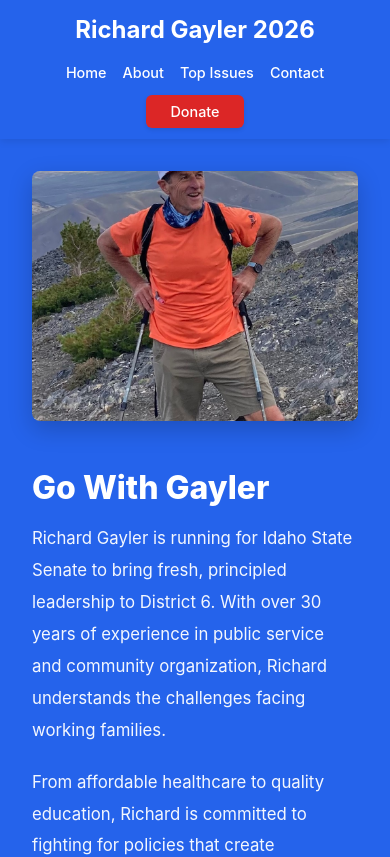
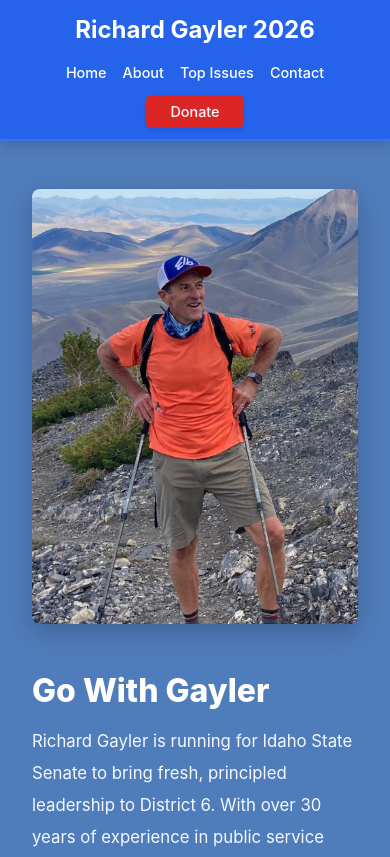
Before and after one commit to Logan-Code-LV/gowithgayler, a React (Vite) app in the folder campaign-site/: page /#/ in a window 390 px wide. Shown: the top 857 px of the page. Built offline with nearby package versions, Linux system fonts and the light colour scheme.

Commit message:
mobile fixes

```diff
--- a/campaign-site/src/components/Hero.css
+++ b/campaign-site/src/components/Hero.css
@@ -1,7 +1,7 @@
 .hero {
-  background: var(--primary-color);
+  background: #4f7cba;
   color: white;
-  padding: 2rem 2rem;
+  padding: 3rem 2rem;
   border-bottom: 1px solid var(--section-divider);
 }
 
@@ -72,6 +72,7 @@
   }
 
   .hero-image {
-    height: 250px;
+    height: auto;
+    object-fit: contain;
   }
 }
--- a/campaign-site/src/components/NavBar.css
+++ b/campaign-site/src/components/NavBar.css
@@ -5,7 +5,8 @@
   position: sticky;
   top: 0;
   z-index: 100;
-  box-shadow: 0 2px 8px rgba(0, 0, 0, 0.1);
+  box-shadow: 0 4px 12px rgba(0, 0, 0, 0.15);
+  border-bottom: 2px solid rgba(255, 255, 255, 0.1);
 }
 
 .nav-container {
--- a/campaign-site/src/index.css
+++ b/campaign-site/src/index.css
@@ -4,7 +4,7 @@
 
 :root {
   /* Standardized Design System Colors */
-  --primary-color: #2563eb; /* Primary blue for nav, buttons, headers */
+  --primary-color: #4f7cba; /* Softer, more muted blue for nav, buttons, headers */
   --secondary-color: #dc2626; /* Red - limited to Donate button and key dates */
   --background-color: #ffffff;
   --text-color: #111827; /* Darker for better contrast */
```
